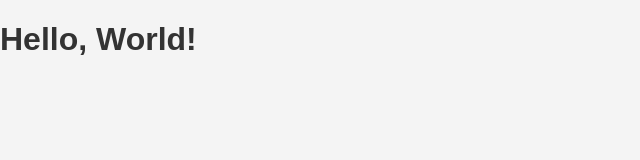
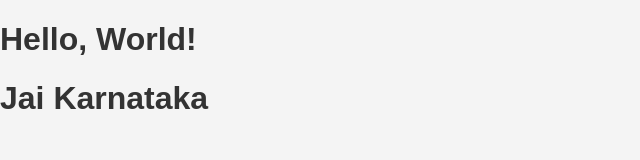
Before and after one commit to pranavhv13/temp-repo-testing, a plain HTML site: page src/index.html in a window 1280 px wide. Shown: the whole page, without its empty margins (0-640 px from the left). Drawn offline with Linux system fonts and the light colour scheme; files that its build step writes are made by us from their sources.

Commit message:
commiting in git using vs code

```diff
--- a/src/index.html
+++ b/src/index.html
@@ -8,5 +8,6 @@
 </head>
 <body>
     <h1>Hello, World!</h1>
+    <h1>Jai Karnataka</h1>
 </body>
 </html>
```
Also changed, not shown: Text Files/2.txt, Text Files/5.txt, Text Files/pranav.txt.
